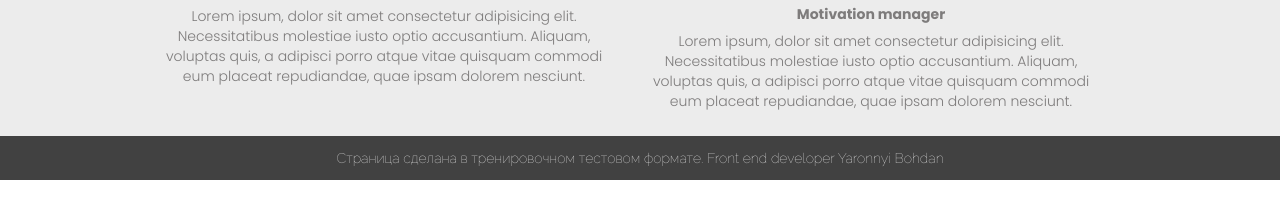
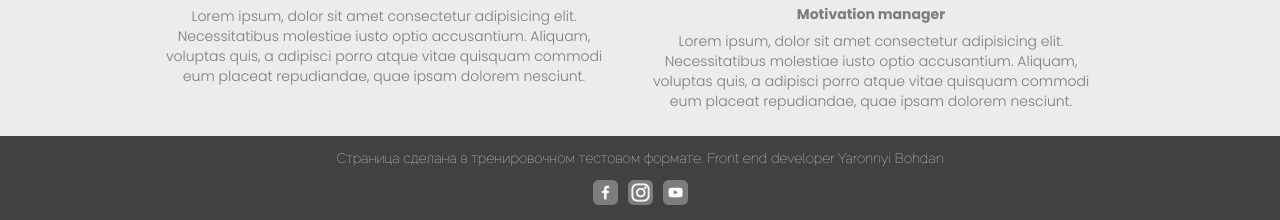
Before and after one commit to Bohdan-ybf/travelblog, a plain HTML site: page index.html in a window 1280 px wide. Shown: the part 1794-2014 px from the top of the page. Before the commit the page ends 1974 px from the top, so only its background shows below. Drawn offline with nearby package versions, Linux system fonts and the light colour scheme.

Commit message:
added social icons

```diff
--- a/index.html
+++ b/index.html
@@ -5,10 +5,7 @@
     <meta charset="UTF-8">
     <meta http-equiv="X-UA-Compatible" content="IE=edge">
     <meta name="viewport" content="width=device-width, initial-scale=1.0">
-    <title>Travel Blog</title>
-    <link rel="stylesheet" href="grid.css">
     <link rel="stylesheet" href="reset.css">
-    <link rel="stylesheet" href="style.css">
     <link rel="preconnect" href="https://fonts.googleapis.com">
     <link rel="preconnect" href="https://fonts.gstatic.com" crossorigin>
     <link href="https://fonts.googleapis.com/css2?family=Poppins:wght@100;300;400;700&display=swap" rel="stylesheet">
@@ -17,6 +14,9 @@
     <link rel="preconnect" href="https://fonts.gstatic.com" crossorigin>
     <link href="https://fonts.googleapis.com/css2?family=Raleway:wght@100&display=swap" rel="stylesheet">
     <link rel="shortcut icon" href="/travelblog/img/palm.ico">
+    <link rel="stylesheet" href="grid.css">
+    <link rel="stylesheet" href="style.css">
+    <title>Travel Blog</title>
 </head>
 <!-- 1- Сделать красивый нейминг классов
 2- аддаптив
@@ -206,6 +206,11 @@
                         developer
                         Yaronnyi Bohdan</p>
                 </div>
+                <div class="sicial__icons">
+                    <div><a href="https://www.facebook.com/" class="facebook"></a></div>
+                    <div><a href="https://www.instagram.com/" class="instagram"></a></div>
+                    <div><a href="https://www.youtube.com/" class="youtube"></a></div>
+                </div>
             </div>
         </div>
     </footer>
--- a/style.css
+++ b/style.css
@@ -374,3 +374,53 @@ img {
     font-family: 'Raleway', sans-serif;
     padding: 15px;
 }
+
+
+/* socia icons */
+
+.sicial__icons {
+    display: flex;
+    justify-content: center
+}
+
+.sicial__icons div {
+    margin: 0 5px 15px;
+}
+
+.facebook {
+    display: block;
+    width: 25px;
+    height: 25px;
+    background-size: cover;
+    background-image: url(/travelblog/img/facebook-gray.png);
+}
+
+.instagram {
+    display: block;
+    width: 25px;
+    height: 25px;
+    background-size: cover;
+    background-image: url(/travelblog/img/instagram-gray.png);
+}
+
+.youtube {
+    display: block;
+    width: 25px;
+    height: 25px;
+    background-size: cover;
+    background-image: url(/travelblog/img/youtube-gray.png);
+}
+
+/* Hover */
+
+.facebook:hover {
+    background-image: url(/travelblog/img/facebook-color.png);
+}
+
+.instagram:hover {
+    background-image: url(/travelblog/img/instagram-color.png);
+}
+
+.youtube:hover {
+    background-image: url(/travelblog/img/youtube-color.png);
+}
```
Also changed, not shown: img/facebook-color.png (added), img/facebook-gray.png (added), img/instagram-color.png (added), img/instagram-gray.png (added), img/youtube-color.png (added), img/youtube-gray.png (added).
